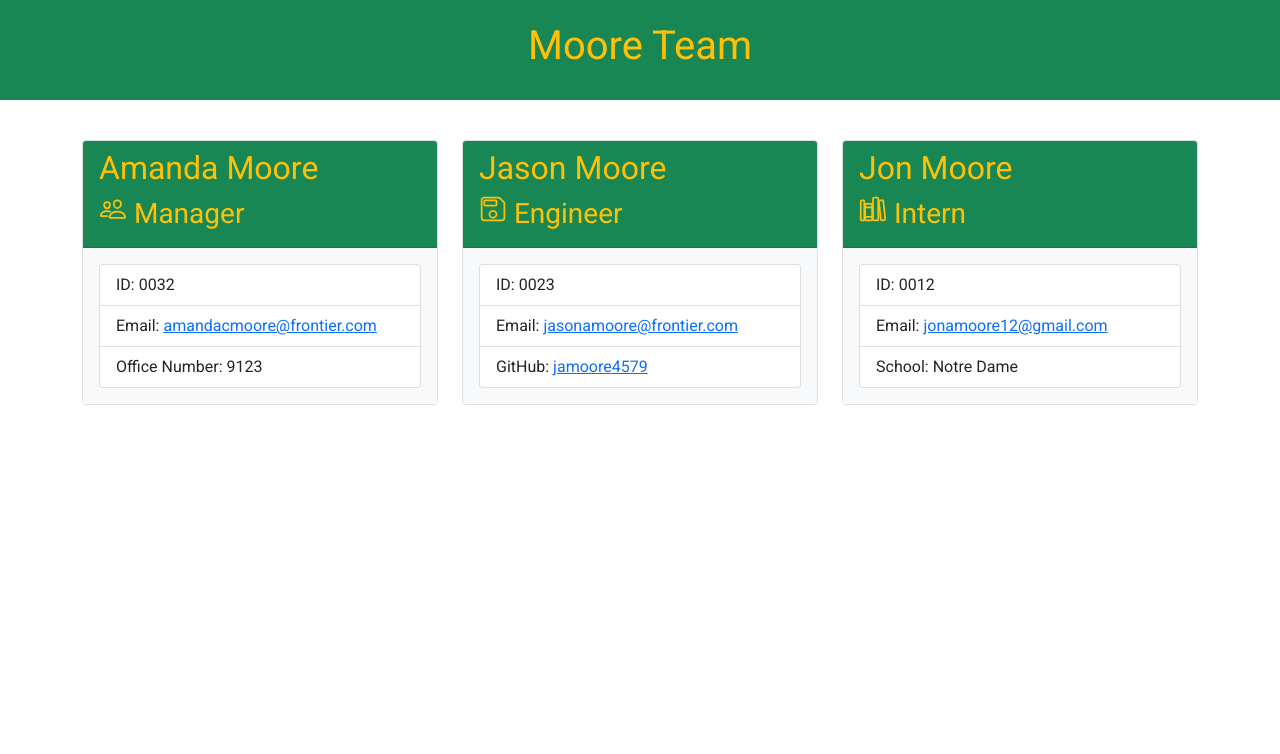
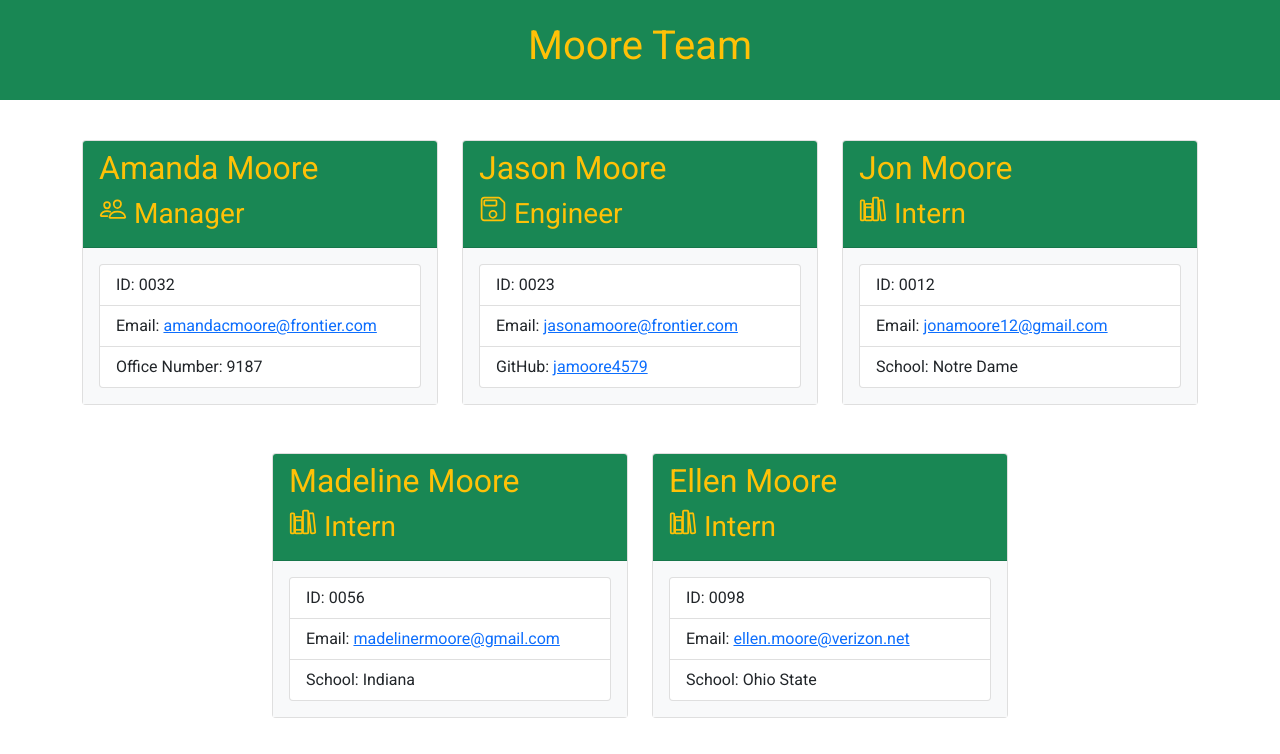
Before and after one commit to jamoore4579/Moore_Team_Profile_Generator, a website: page dist/index.html in a window 1280 px wide. Drawn offline with nearby package versions, Linux system fonts and the light colour scheme.

Commit message:
clean up some issues

```diff
--- a/dist/index.html
+++ b/dist/index.html
@@ -34,7 +34,7 @@
                             <ul class="list-group">
                                 <li class="list-group-item">ID: 0032</li>
                                 <li class="list-group-item">Email: <a href="mailto:amandacmoore@frontier.com">amandacmoore@frontier.com</a></li>
-                                <li class="list-group-item">Office Number: 9123</li>
+                                <li class="list-group-item">Office Number: 9187</li>
                             </ul>
                         </div>
                     </div>
@@ -74,6 +74,40 @@
                     </div>
                 </div>
 
+                <div class="col-4 my-4">
+                    <div class="card">
+                        <div class="card-header bg-success text-warning">
+                            <h2 class="card-title">Madeline Moore</h2>
+                            <h3 class="card-title"><ion-icon name="library-outline"></ion-icon>  Intern</h3>
+                        </div>
+
+                        <div class="card-body bg-light">
+                            <ul class="list-group">
+                                <li class="list-group-item">ID: 0056</li>
+                                <li class="list-group-item">Email: <a href="mailto:madelinermoore@gmail.com">madelinermoore@gmail.com</a></li>
+                                <li class="list-group-item">School: Indiana</li>
+                            </ul>
+                        </div>
+                    </div>
+                </div>
+
+                <div class="col-4 my-4">
+                    <div class="card">
+                        <div class="card-header bg-success text-warning">
+                            <h2 class="card-title">Ellen Moore</h2>
+                            <h3 class="card-title"><ion-icon name="library-outline"></ion-icon>  Intern</h3>
+                        </div>
+
+                        <div class="card-body bg-light">
+                            <ul class="list-group">
+                                <li class="list-group-item">ID: 0098</li>
+                                <li class="list-group-item">Email: <a href="mailto:ellen.moore@verizon.net">ellen.moore@verizon.net</a></li>
+                                <li class="list-group-item">School: Ohio State</li>
+                            </ul>
+                        </div>
+                    </div>
+                </div>
+
                 </div>
             </div>
 
```
Also changed, not shown: README.md.
